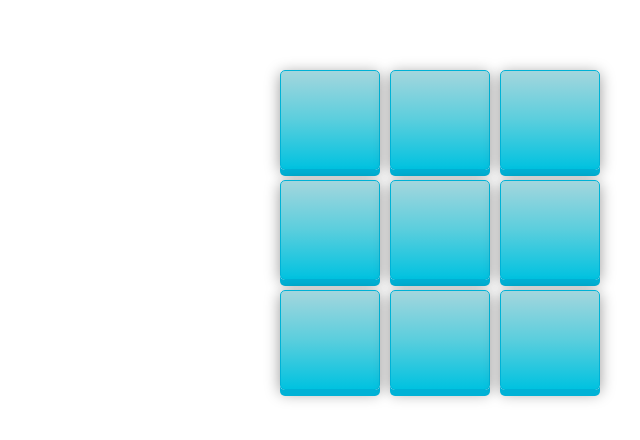
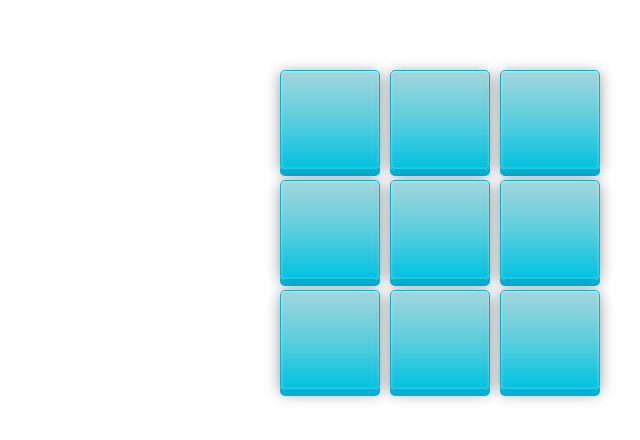
Before and after one commit to laurenchia/tic-tac-toe-game, a React app: page / in a window 1280 px wide. Shown: the part 170-610 px from the top of the page, 200-840 px from the left. Built offline with nearby package versions, Linux system fonts and the light colour scheme.

Commit message:
Add highlights to button

```diff
--- a/src/index.css
+++ b/src/index.css
@@ -53,10 +53,11 @@ ol, ul {
   -moz-border-radius: 5px;
   border-radius: 5px;
 
-  /* 3D effect and second shadow */)
-  -webkit-box-shadow: 0px 6px 0px #00B2D6, 0px 3px 15px rgba(0,0,0,.4);
-  -moz-box-shadow: 0px 6px 0px #00B2D6, 0px 3px 15px rgba(0,0,0,.4);
-  box-shadow: 0px 6px 0px #00B2D6, 0px 3px 15px rgba(0,0,0,.4);
+  /* 3D effect, second shadow around buttons and highlights (consequtively) */
+  -webkit-box-shadow: 0px 6px 0px #00B2D6, 0px 3px 15px rgba(0,0,0,.4), inset 0px 1px 0px rgba(255,255,255,.3), inset 0px 0px 3px rgba(255,255,255,.5);
+  -moz-box-shadow: 0px 6px 0px #00B2D6, 0px 3px 15px rgba(0,0,0,.4), inset 0px 1px 0px rgba(255,255,255,.3), inset 0px 0px 3px rgba(255,255,255,.5);
+  box-shadow: 0px 6px 0px #00B2D6, 0px 3px 15px rgba(0,0,0,.4), inset 0px 1px 0px rgba(255,255,255,.3), inset 0px 0px 3px rgba(255,255,255,.5);
+
 }
 
 .square:focus {
```
